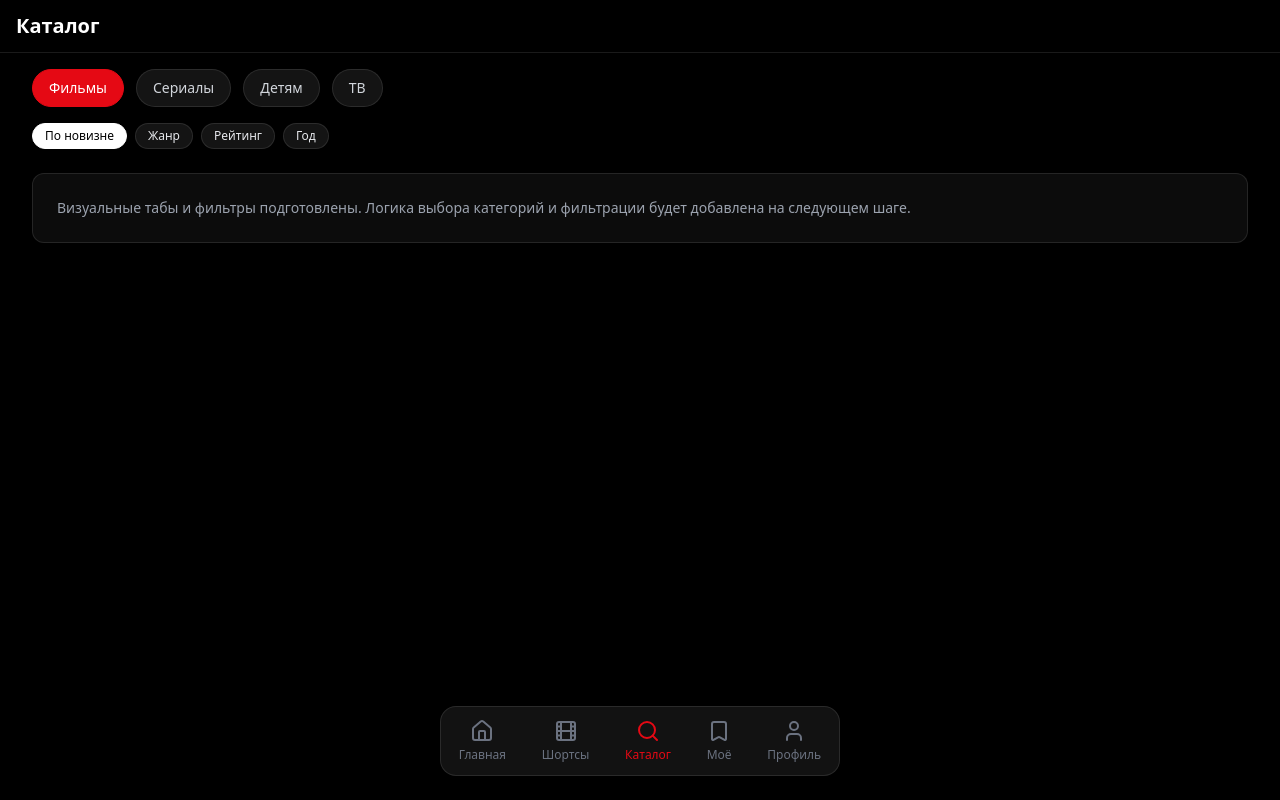
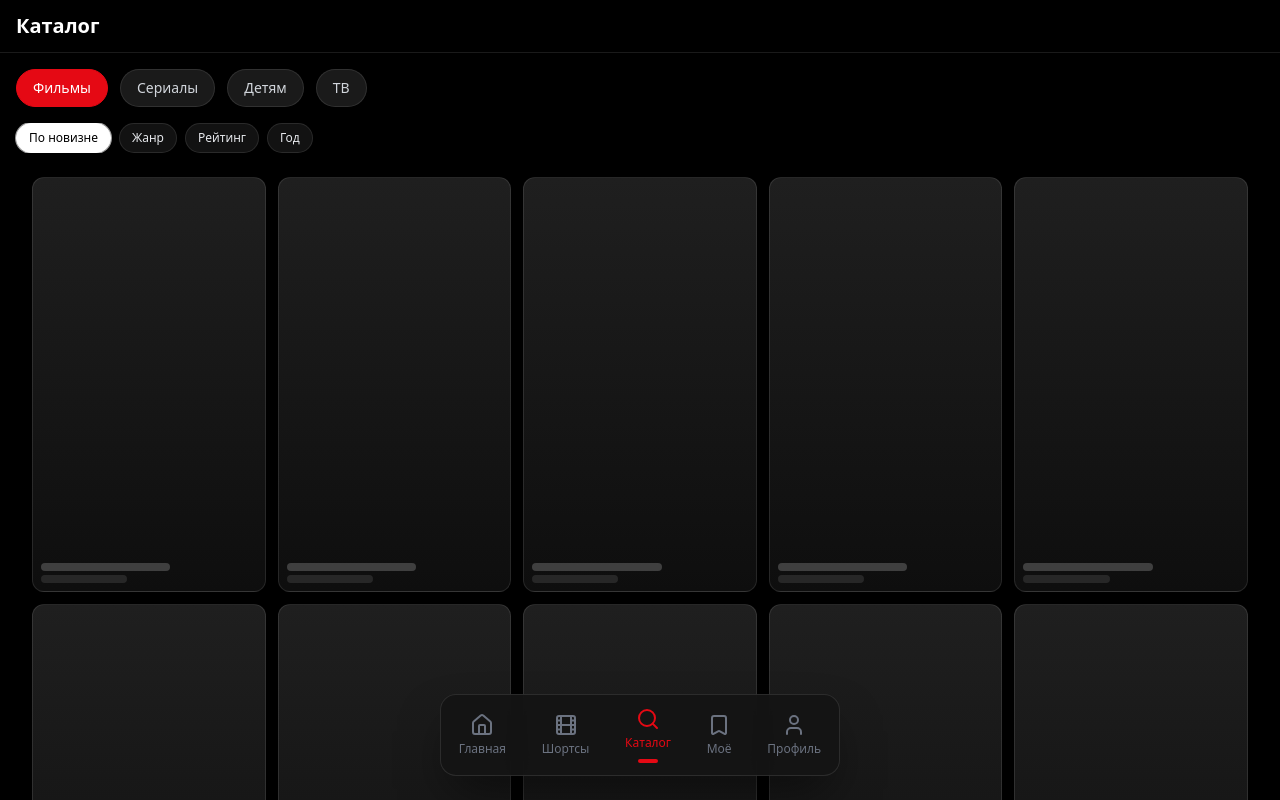
Before and after one commit to AvgProd/darkcase-mvp, a React (Vite) app: page /catalog in a window 1280 px wide. Built offline with nearby package versions, Linux system fonts and the light colour scheme.

Commit message:
style: Apply final professional styling to CatalogPage filters and tabs

```diff
--- a/src/components/layout/BottomNav.tsx
+++ b/src/components/layout/BottomNav.tsx
@@ -20,8 +20,13 @@ export default function BottomNav() {
             clsx(itemBase, isActive ? 'text-brand-red' : 'text-gray-500')
           }
         >
+          {({ isActive }: { isActive?: boolean }) => (
+            <>
               <Home className={iconBase} />
               <span className={labelBase}>{t.nav.home}</span>
+              {isActive ? <div className="mt-1 h-1 w-5 rounded-full bg-brand-red" /> : null}
+            </>
+          )}
         </NavLink>
         <NavLink
           to="/shorts"
@@ -29,8 +34,13 @@ export default function BottomNav() {
             clsx(itemBase, isActive ? 'text-brand-red' : 'text-gray-500')
           }
         >
+          {({ isActive }: { isActive?: boolean }) => (
+            <>
               <Film className={iconBase} />
               <span className={labelBase}>{t.nav.shorts}</span>
+              {isActive ? <div className="mt-1 h-1 w-5 rounded-full bg-brand-red" /> : null}
+            </>
+          )}
         </NavLink>
         <NavLink
           to="/catalog"
@@ -38,8 +48,13 @@ export default function BottomNav() {
             clsx(itemBase, isActive ? 'text-brand-red' : 'text-gray-500')
           }
         >
+          {({ isActive }: { isActive?: boolean }) => (
+            <>
               <Search className={iconBase} />
               <span className={labelBase}>{t.nav.catalog}</span>
+              {isActive ? <div className="mt-1 h-1 w-5 rounded-full bg-brand-red" /> : null}
+            </>
+          )}
         </NavLink>
         <NavLink
           to="/my"
@@ -47,8 +62,13 @@ export default function BottomNav() {
             clsx(itemBase, isActive ? 'text-brand-red' : 'text-gray-500')
           }
         >
+          {({ isActive }: { isActive?: boolean }) => (
+            <>
               <Bookmark className={iconBase} />
               <span className={labelBase}>{t.nav.my}</span>
+              {isActive ? <div className="mt-1 h-1 w-5 rounded-full bg-brand-red" /> : null}
+            </>
+          )}
         </NavLink>
         <NavLink
           to="/profile"
@@ -56,8 +76,13 @@ export default function BottomNav() {
             clsx(itemBase, isActive ? 'text-brand-red' : 'text-gray-500')
           }
         >
+          {({ isActive }: { isActive?: boolean }) => (
+            <>
               <User className={iconBase} />
               <span className={labelBase}>{t.nav.profile}</span>
+              {isActive ? <div className="mt-1 h-1 w-5 rounded-full bg-brand-red" /> : null}
+            </>
+          )}
         </NavLink>
       </div>
     </nav>
--- a/src/pages/CatalogPage.tsx
+++ b/src/pages/CatalogPage.tsx
@@ -11,10 +11,10 @@ export default function CatalogPage() {
       key={key}
       onClick={() => setActiveTab(key)}
       className={
-        'px-4 py-2 rounded-full text-sm border ' +
+        'inline-flex items-center px-4 py-2 rounded-full text-sm font-medium transition-colors border shadow-sm ' +
         (activeTab === key
-          ? 'bg-brand-red text-white border-brand-red'
-          : 'bg-brand-dark text-gray-300 border-white/10 hover:bg-brand-dark/80')
+          ? 'bg-brand-red text-white border-brand-red shadow-black/40'
+          : 'bg-[#1a1a1a] text-gray-300 border-white/10 hover:bg-[#222] hover:text-white')
       }
     >
       {label}
@@ -26,10 +26,10 @@ export default function CatalogPage() {
       key={key}
       onClick={() => setActiveFilter(activeFilter === key ? null : key)}
       className={
-        'px-3 py-1 rounded-full text-xs border ' +
+        'inline-flex items-center px-3 py-1.5 rounded-full text-xs font-medium transition-colors border ' +
         (activeFilter === key
-          ? 'bg-white text-black border-white'
-          : 'bg-brand-dark text-gray-200 border-white/10 hover:bg-brand-dark/80')
+          ? 'bg-white text-black border-white ring-1 ring-white/60'
+          : 'bg-[#121212] text-gray-200 border-white/10 hover:bg-[#1a1a1a]')
       }
     >
       {label}
@@ -42,8 +42,8 @@ export default function CatalogPage() {
         <h1 className="text-xl font-bold">{t.nav.catalog}</h1>
       </header>
 
-      <section className="px-4 md:px-8 mt-4">
-        <div className="flex items-center gap-3 overflow-x-auto scrollbar-hide">
+      <section className="mt-4">
+        <div className="-mx-4 px-4 md:px-8 flex items-center gap-3 overflow-x-scroll whitespace-nowrap scrollbar-hide">
           {tabBtn('movies', 'Фильмы')}
           {tabBtn('series', 'Сериалы')}
           {tabBtn('kids', 'Детям')}
@@ -51,8 +51,8 @@ export default function CatalogPage() {
         </div>
       </section>
 
-      <section className="px-4 md:px-8 mt-4">
-        <div className="flex items-center gap-2 overflow-x-auto scrollbar-hide">
+      <section className="mt-4">
+        <div className="-mx-4 px-4 md:px-8 flex items-center gap-2 overflow-x-scroll whitespace-nowrap scrollbar-hide">
           {chipBtn('newest', 'По новизне')}
           {chipBtn('genre', 'Жанр')}
           {chipBtn('rating', 'Рейтинг')}
@@ -61,10 +61,20 @@ export default function CatalogPage() {
       </section>
 
       <main className="px-4 md:px-8 mt-6">
-        <div className="rounded-xl bg-brand-dark/60 border border-white/10 p-6">
-          <p className="text-sm text-gray-400">
-            Визуальные табы и фильтры подготовлены. Логика выбора категорий и фильтрации будет добавлена на следующем шаге.
-          </p>
+        <div className="grid grid-cols-2 sm:grid-cols-3 md:grid-cols-4 lg:grid-cols-5 gap-3">
+          {[...Array(10)].map((_, i) => (
+            <div
+              key={i}
+              className="aspect-[9/16] rounded-xl overflow-hidden bg-gradient-to-b from-[#1f1f1f] to-[#0e0e0e] border border-white/10"
+            >
+              <div className="h-full w-full flex items-end">
+                <div className="w-full p-2">
+                  <div className="h-2 w-3/5 bg-white/20 rounded-full mb-1" />
+                  <div className="h-2 w-2/5 bg-white/10 rounded-full" />
+                </div>
+              </div>
+            </div>
+          ))}
         </div>
       </main>
     </div>
```
Lines whose indentation alone changed are shown as unchanged.
